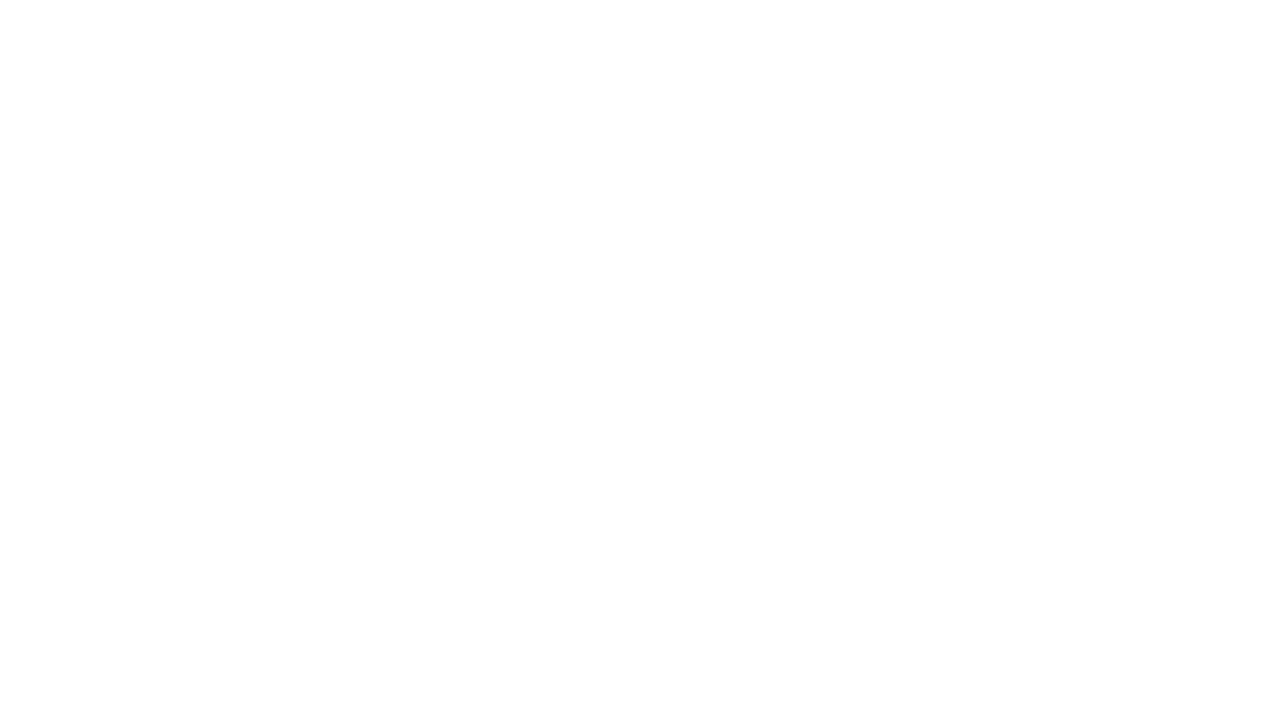
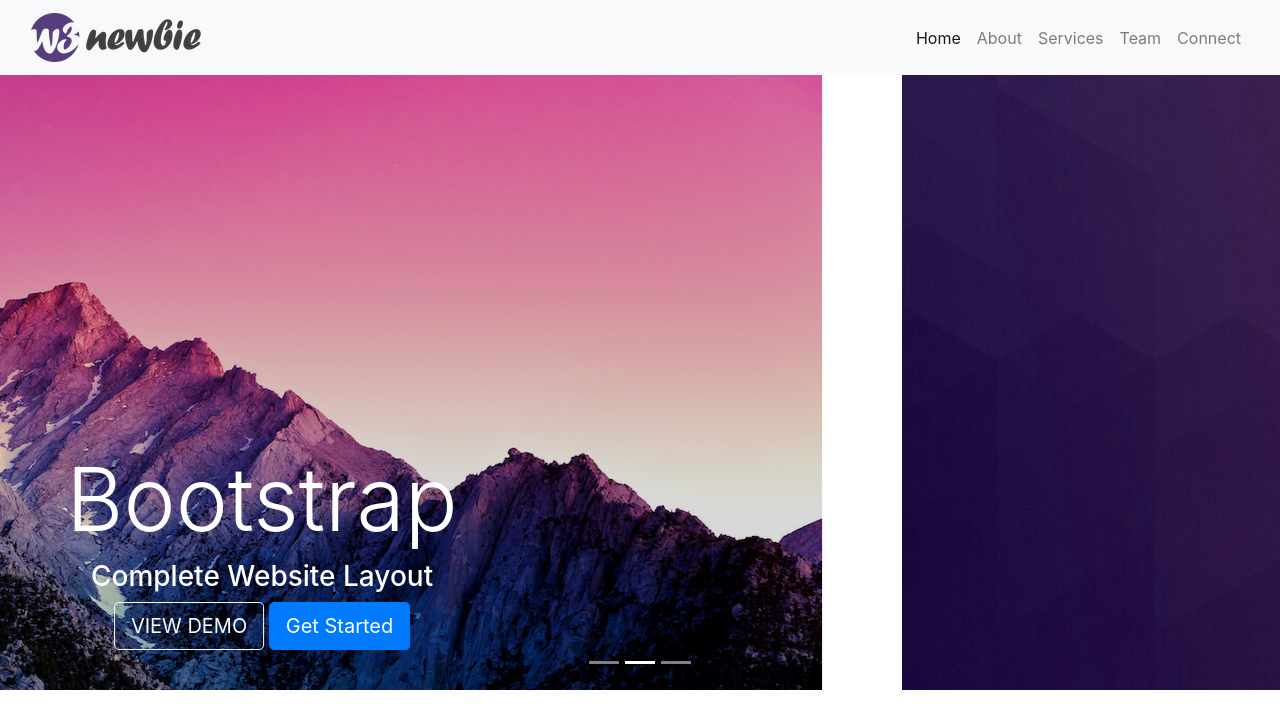
Before and after one commit to bulbersz/Responsive-Bootstrap-Website-Start-To-Finish-with-Bootstrap-4-HTML5-CSS3, a plain HTML site: page index.html in a window 1280 px wide. Drawn offline with nearby package versions, Linux system fonts and the light colour scheme.

Commit message:
header and baner styling with bootstrap

```diff
--- a/index.html
+++ b/index.html
@@ -14,10 +14,63 @@
 <body>
 
 <!-- Navigation -->
+<nav class="navbar navbar-expand-md navbar-light bg-light sticky-top">
+<div class="container-fluid">
+    <a class="navbar-brand" href="#"><img src="img/logo.png"></a>
+    <button class="navbar-toggler" type="button" data-toggler="collapse" data-target=
+"navbarResponsive">
+        <span class="navbar-toggler-icon"></span>
+    </button>
+  <div class="collapse navbar-collapse" id="navbarResponsive">
+    <ul class="navbar-nav ml-auto">
+    <li class="nav-item">
+    <a class="nav-link active" href="#">Home</a>
+    </li>
+    <li class="nav-item">
+    <a class="nav-link" href="#">About</a>
+    </li>
+        <li class="nav-item">
+    <a class="nav-link" href="#">Services</a>
+    </li>
+        <li class="nav-item">
+    <a class="nav-link" href="#">Team</a>
+    </li>
+        <li class="nav-item">
+    <a class="nav-link" href="#">Connect</a>
+    </li>
+    </ul>
+  </div>
 
+    </div>
+
+</nav>
 
 <!--- Image Slider -->
+    <div id="slides" class="carousel slide" data-ride="carousel">
+    <ul class="carousel-indicators">
+        <li data-target="#slides" data-slide-to="0" class="active"></li>
+        <li data-target="#slides" data-slide-to="1"></li>
+        <li data-target="#slides" data-slide-to="2"></li>
+    </ul>
+<div class="carousel-inner">
+    <div class="carousel-item active">
+    <img src="img/background.png" />
+        <div class="carousel-caption">
+    <h1 class="display-2">Bootstrap</h1>
+            <h3>Complete Website Layout</h3>
+            <button type="button" class="btn btn-outline-light btn-lg">VIEW DEMO</button>
+            <button type="button" class="btn btn-primary btn-lg">Get Started </button>
+  </div>
+    </div>
+    <div class="carousel-item">
+    <img src="img/background2.png" />
+    </div>
+    <div class="carousel-item">
+    <img src="img/background3.png" />
+    </div>
+</div>
 
+    </div>
 
 <!--- Jumbotron -->
 
```
